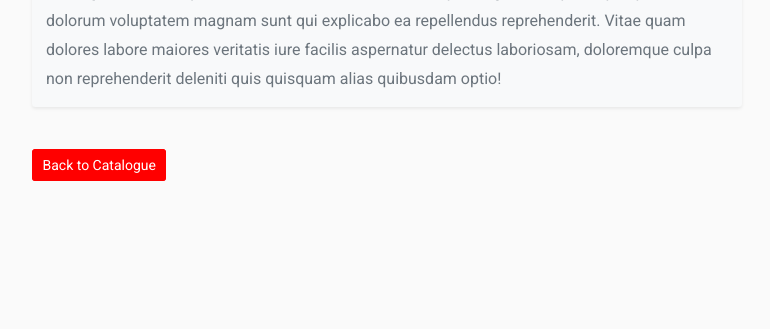
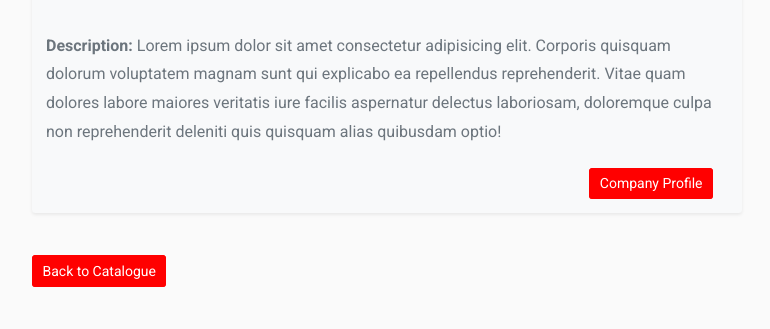
Before and after one commit to mohammadrezaaghaei1998/sohof, a Django app: page /page_detail/1/ in a window 1280 px wide. Shown: the part 1039-1368 px from the top of the page, without its empty margins (438-1208 px from the left). Before the commit the page ends 1220 px from the top, so only its background shows below. Run offline with Django 5.2, Linux system fonts and the light colour scheme; data comes from the database, SQL or seed files in the repository; some libraries are stand-ins or nearby versions.

Commit message:
Update page_detail.html

```diff
--- a/templates/companies/page_detail.html
+++ b/templates/companies/page_detail.html
@@ -9,18 +9,22 @@
             <img src="{{ page.page_image.url }}" alt="Page Image" class="img-fluid rounded shadow-lg">
         </div>
         <div class="col-lg-8">
-            <h2 class="mb-4">Page Details</h2>
-            <p class="h5 text-muted">Page Number: <span class="text-danger">{{ page.page_number }}</span></p>
-            <!-- <p>Catalogue: {{ page.catalogue }}</p> -->
 
-            <h3 class="mb-4">Companies in this page</h3>
+            <div class="col-lg-12 mb-5">
+                <div class="row">
+                    <strong class="text-muted">Page No:{{ page.page_number }}</strong>
+                    <i class="fa-solid fa-angle-right mt-2 mr-2 ml-2 text-muted"></i>
+                    <strong class="text-muted">Page Details</strong>
+                    <i class="fa-solid fa-angle-right mt-2 mr-2 ml-2 text-muted"></i>
+                    <strong class="text-muted">Companies in this page</strong>
+                </div>
+            </div>
+
             <ul class="list-unstyled">
                 {% for seller in sellers %}
                 <li class="mb-4">
-                    <div class="d-flex align-items-center">
-
+                    <div class=" p-3 rounded bg-light shadow-sm text-decoration-none text-dark hover-shadow transition-all">
                         <div>
-                            <a href="{% url 'seller_detail' seller.id %}" class="d-block p-3 rounded bg-light shadow-sm text-decoration-none text-dark hover-shadow transition-all">
                             <div class="row align-items-center">
                                 <div class="col-lg-4">
                                     {% if seller.company_logo %}
@@ -33,9 +37,10 @@
                                     <p class="text-muted mb-1"><strong>Fields of Work:</strong> {{ seller.fields_of_work|default:"Not Provided" }}</p>
                                 </div>
                             </div>
-                                <p class="text-muted mb-0"><strong>Description:</strong> {{ seller.company_description|default:"No description available." }}</p>
-                            </a>
-
+                            <p class="text-muted mb-0 mt-5"><strong>Description:</strong> {{ seller.company_description|default:"No description available." }}</p>
+                            <div class="col-lg-12 d-flex justify-content-end">
+                                <a href="{% url 'seller_detail' seller.id %}" class=" btn btn-md btn-custom btn-primary mt-4"> Company Profile </a>
+                            </div>
                         </div>
                     </div>
                 </li>
```
Lines whose indentation alone changed are shown as unchanged.
